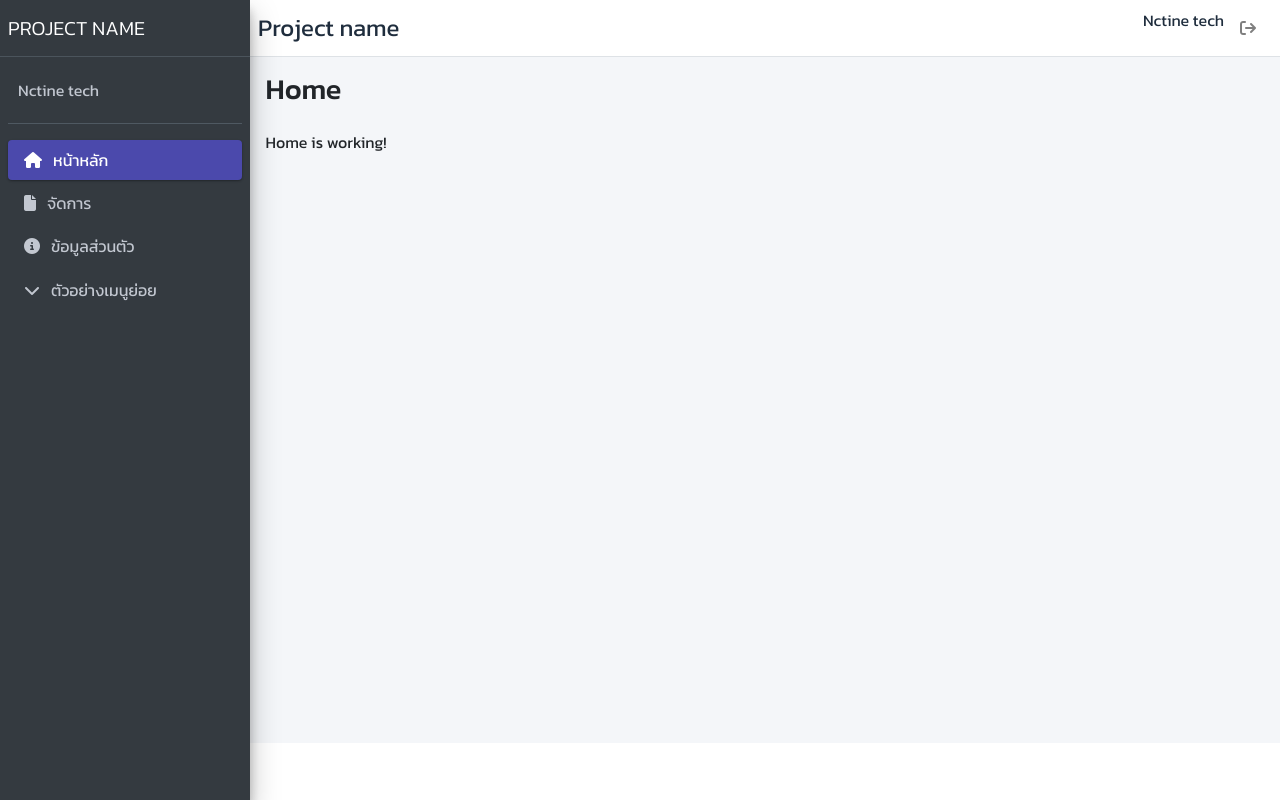
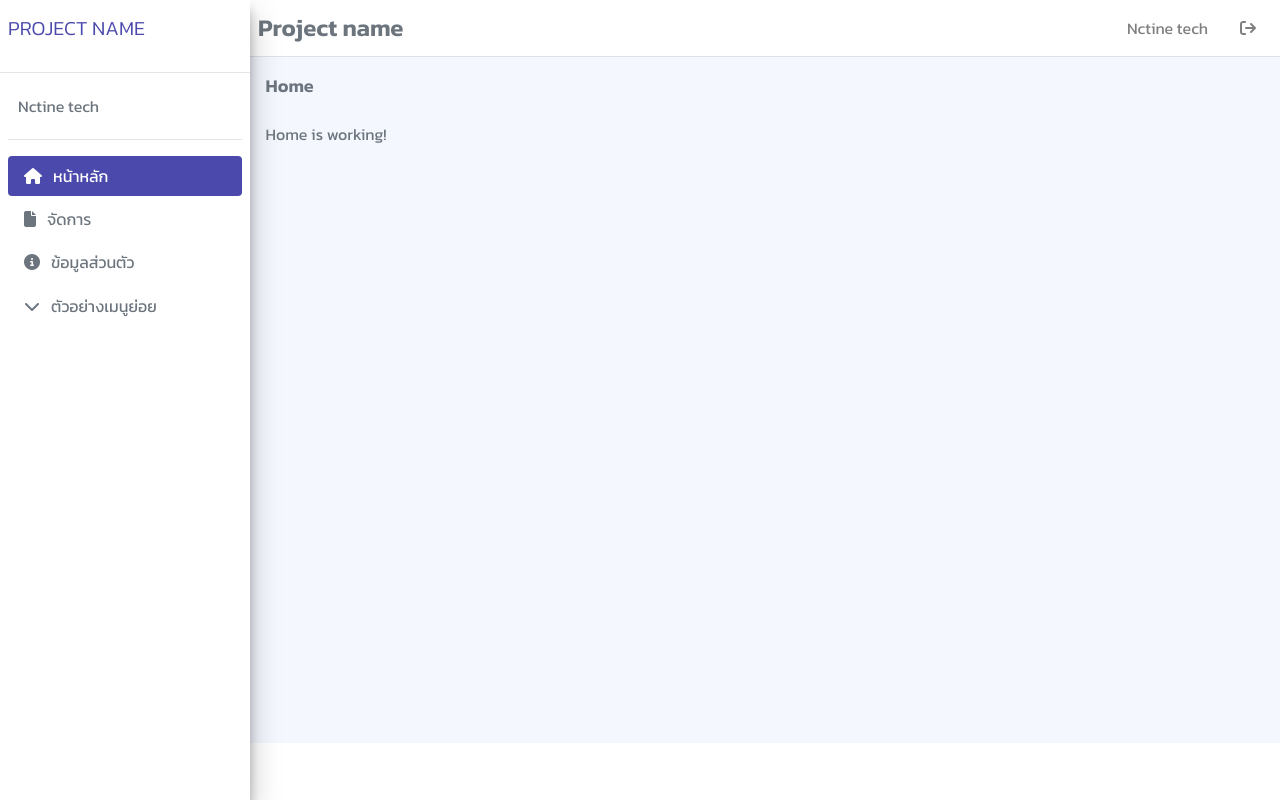
Before and after one commit to ponlakrit1/admin-template-angular, an Angular app: page /home in a window 1280 px wide. Built offline with nearby package versions, Linux system fonts and the light colour scheme.

Commit message:
feat: 🎸 Modify primary style

```diff
--- a/src/app/layouts/navbar/navbar.component.html
+++ b/src/app/layouts/navbar/navbar.component.html
@@ -1,14 +1,14 @@
 <!-- Navbar -->
 <nav class="main-header navbar navbar-expand navbar-white navbar-light">
   <!-- Left navbar links -->
-  <div class="navbar-nav nav-title-text">
+  <div class="navbar-nav title-text">
     Project name
   </div>
 
   <!-- Right navbar links -->
   <ul class="navbar-nav ml-auto">
-    <li class="nav-item center">
-      Nctine tech
+    <li class="nav-item">
+      <span class="nav-link">Nctine tech</span>
     </li>
     <li class="nav-item">
       <a class="nav-link" href="#" role="button">
--- a/src/app/layouts/sidebar/sidebar.component.html
+++ b/src/app/layouts/sidebar/sidebar.component.html
@@ -1,19 +1,19 @@
 <!-- Main Sidebar Container -->
-<aside class="main-sidebar sidebar-dark-primary elevation-4">
+<aside class="main-sidebar elevation-4">
   <!-- Brand Logo -->
   <a href="#" class="brand-link">
     <span class="brand-text font-weight-light">PROJECT NAME</span>
   </a>
-
+  <hr/>
   <!-- Sidebar -->
   <div class="sidebar">
     <!-- Sidebar user panel (optional) -->
-    <div class="user-panel mt-3 pb-3 mb-3 d-flex">
+    <div class="user-panel d-flex">
       <div class="info">
         <a href="#" class="d-block">Nctine tech</a>
       </div>
     </div>
-
+    <hr/>
     <!-- Sidebar Menu -->
     <nav class="mt-2">
       <ul class="nav nav-pills nav-sidebar flex-column" data-widget="treeview" role="menu" data-accordion="false">
--- a/src/app/pages/home/home.component.html
+++ b/src/app/pages/home/home.component.html
@@ -5,7 +5,7 @@
       <div class="container-fluid">
         <div class="row mb-2">
           <div class="col-sm-12">
-            <h1 class="m-0">Home</h1>
+            <p class="m-0 sub-title-text">Home</p>
           </div>
         </div>
       </div>
@@ -15,7 +15,7 @@
     <!-- Main content -->
     <section class="content">
         <div class="container-fluid">
-            Home is working!
+          <span class="label-text">Home is working!</span>
         </div>
     </section>
 </div>
--- a/src/app/pages/info/info.component.html
+++ b/src/app/pages/info/info.component.html
@@ -5,7 +5,7 @@
       <div class="container-fluid">
         <div class="row mb-2">
           <div class="col-sm-12">
-            <h1 class="m-0">Info</h1>
+            <p class="m-0 sub-title-text">Info</p>
           </div>
         </div>
       </div>
@@ -15,7 +15,7 @@
     <!-- Main content -->
     <section class="content">
         <div class="container-fluid">
-            Info is working!
+          <span class="label-text">Info is working!</span>
         </div>
     </section>
 </div>
--- a/src/app/pages/management/management.component.html
+++ b/src/app/pages/management/management.component.html
@@ -5,7 +5,7 @@
       <div class="container-fluid">
         <div class="row mb-2">
           <div class="col-sm-12">
-            <h1 class="m-0">Managements</h1>
+            <p class="m-0 sub-title-text">Managements</p>
           </div>
         </div>
       </div>
@@ -15,7 +15,7 @@
     <!-- Main content -->
     <section class="content">
         <div class="container-fluid">
-            Managements is working!
+          <span class="label-text">Managements is working!</span>
         </div>
     </section>
 </div>
--- a/src/app/pages/test/sub1/sub1.component.html
+++ b/src/app/pages/test/sub1/sub1.component.html
@@ -5,7 +5,7 @@
       <div class="container-fluid">
         <div class="row mb-2">
           <div class="col-sm-12">
-            <h1 class="m-0">Sub menu 1</h1>
+            <p class="m-0 sub-title-text">Sub menu 1</p>
           </div>
         </div>
       </div>
@@ -15,7 +15,7 @@
     <!-- Main content -->
     <section class="content">
         <div class="container-fluid">
-            Sub menu 1 is working!
+          <span class="label-text">Sub menu 1 is working!</span>
         </div>
     </section>
 </div>
--- a/src/assets/variable.css
+++ b/src/assets/variable.css
@@ -5,8 +5,10 @@
     --color-danger:#ef5350;
     --color-warning:#ff9800;
     --color-info:#03a9f4;
+    --color-gray: #6c757d;
 
     --color-sidebar:#ffffff;
+    --color-content-wraper:#F5F7FF;
 
     --font-family-sans-serif: "Kanit", sans-serif;
 }
--- a/src/styles.scss
+++ b/src/styles.scss
@@ -1 +1,22 @@
 /* You can add global styles to this file, and also import other style files */
+$gray-color: var(--color-gray);
+$primary-color: var(--color-primary);
+
+/* TEXT */
+.title-text {
+    font-size: 24px;
+    font-weight: 600;
+    color: $gray-color;
+}
+
+.sub-title-text {
+    font-size: 18px;
+    font-weight: 600;
+    color: $gray-color;
+}
+
+.label-text {
+    font-size: 16px;
+    font-weight: 400;
+    color: $gray-color;
+}
```
Also changed, not shown: src/assets/admin-lte/css/adminlte.css.
